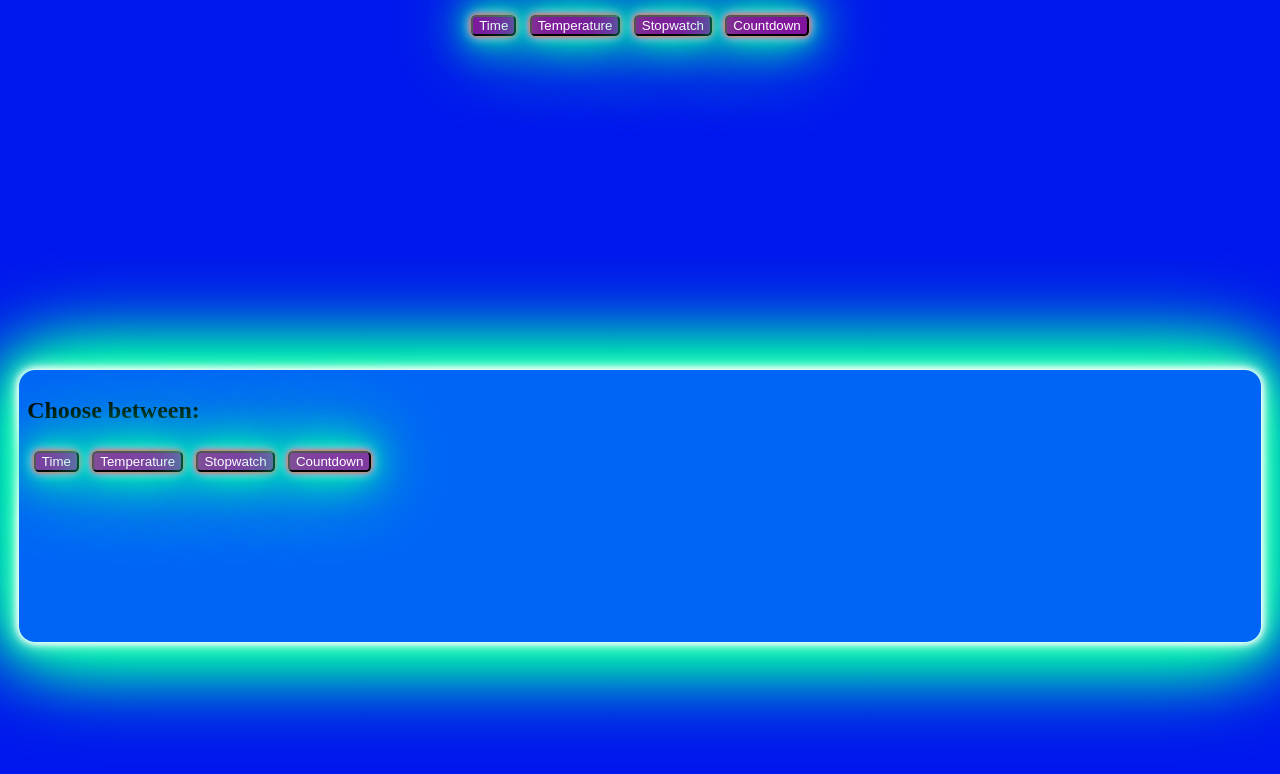
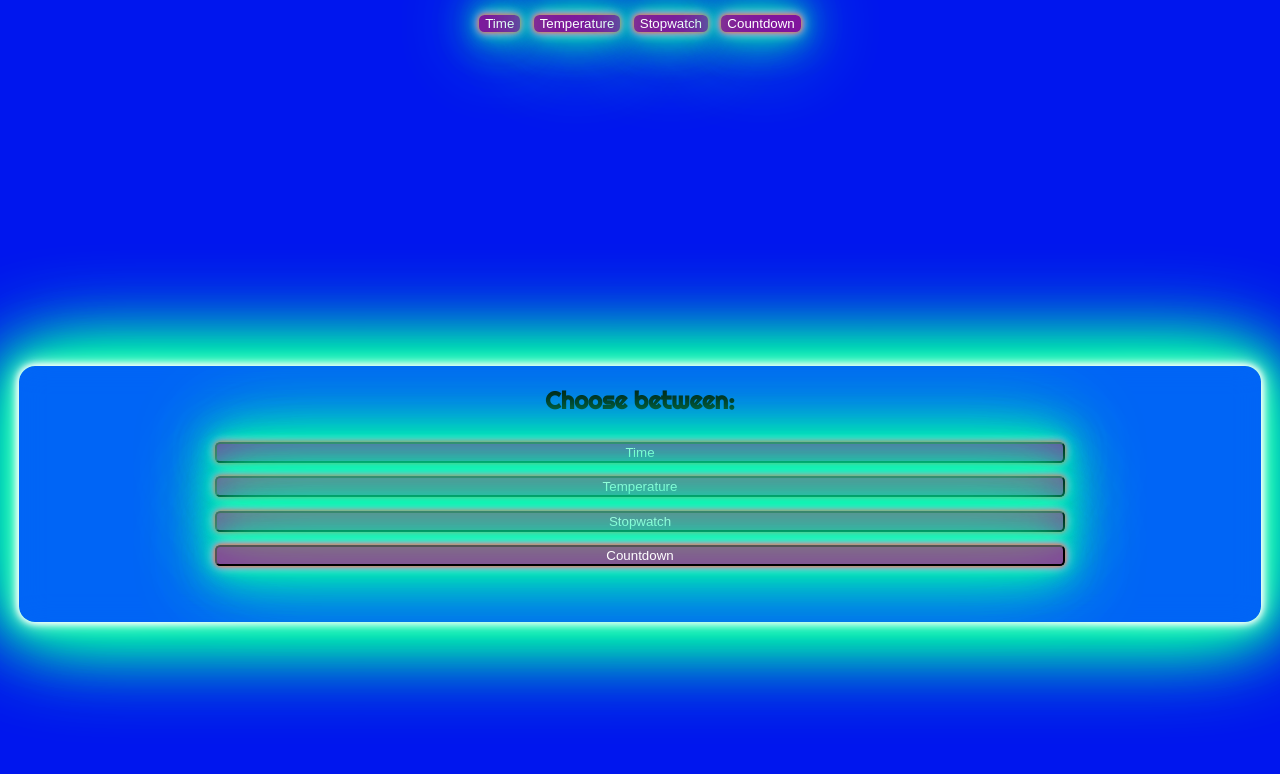
Before and after one commit to fliderman01/myclocks, a React (Create React App) app: page / in a window 1280 px wide. Shown: the top 774 px of the page. Built offline with nearby package versions, Linux system fonts and the light colour scheme.

Commit message:
added styles - 12 files modified

```diff
--- a/src/components/Countdown.css
+++ b/src/components/Countdown.css
@@ -1,3 +1,29 @@
 .CDown {
   background: #65dc98;
+  display: flex;
+  flex-direction: column;
+  justify-content: center;
+  align-items: center;
 }
+#CDownNum {
+  color: #de004e;
+  -webkit-text-stroke: 0.4px black;
+  text-shadow: 0 0 7px #de004e, 0 0 10px #de004e, 0 0 21px #de004e,
+    0 0 42px rgb(0, 255, 242), 0 0 82px rgb(0, 255, 242),
+    0 0 92px rgb(0, 255, 242), 0 0 102px rgb(0, 255, 242),
+    0 0 151px rgb(0, 255, 242);
+}
+#hours, #minutes, #seconds {
+  height: 1.5em;
+  width: 3em;
+  border-radius: 0.4em;
+  outline: none;
+  border-color: #9ecaed;
+  box-shadow: 0 0 10px #9ecaed;
+  margin: 4.5em .4em;
+}
+
+#hours:focus, #minutes:focus, #seconds:focus {
+  background-color: #de004e;
+  color: #1afe49;
+}
--- a/src/components/Countdown.js
+++ b/src/components/Countdown.js
@@ -87,7 +87,7 @@ export default function Countdown() {
         </div>
       ) : (
         <div className="clock">
-          <p>
+          <p id="CDownNum">
             {hour < 10 ? '0' + hour : hour}:{min < 10 ? '0' + min : min}:
             {sec < 10 ? '0' + sec : sec}
           </p>
--- a/src/components/Cover.css
+++ b/src/components/Cover.css
@@ -8,5 +8,10 @@
 }
 /* COVER */
 .Cover {
+  font-family: 'Righteous', cursive;
+  text-align: center;
   background: rgba(0, 179, 254, 0.5);
+  display: flex;
+  flex-direction: column;
+  padding: 0 15%;
 }
--- a/src/components/Cover.js
+++ b/src/components/Cover.js
@@ -6,16 +6,16 @@ export default function Cover(props) {
   return (
     <article className="Cover">
       <h1>Choose between:</h1>
-      <button className="btn" onClick={() => props.displayTime()}>
+      <button className="btn hov" onClick={() => props.displayTime()}>
         Time
       </button>
-      <button className="btn" onClick={() => props.displayTemp()}>
+      <button className="btn hov" onClick={() => props.displayTemp()}>
         Temperature
       </button>
-      <button className="btn" onClick={() => props.displayStWatch()}>
+      <button className="btn hov" onClick={() => props.displayStWatch()}>
         Stopwatch
       </button>
-      <button className="btn" onClick={() => props.displayCDown()}>
+      <button className="btn hov" onClick={() => props.displayCDown()}>
         Countdown
       </button>
     </article>
--- a/src/components/Header.css
+++ b/src/components/Header.css
@@ -0,0 +1,9 @@
+header > button {
+  border-bottom-left-radius: 1em solid;
+  border: none;
+}
+/* cover + header buttons */
+.hov:hover {
+  background-color: #1afe49;
+  cursor: pointer;
+}
--- a/src/components/Header.js
+++ b/src/components/Header.js
@@ -6,10 +6,18 @@ export default function Header(props) {
   return (
     <>
       <>
-        <button onClick={() => props.displayTime()}>Time</button>
-        <button onClick={() => props.displayTemp()}>Temperature</button>
-        <button onClick={() => props.displayStWatch()}>Stopwatch</button>
-        <button onClick={() => props.displayCDown()}>Countdown</button>
+        <button className="hov" onClick={() => props.displayTime()}>
+          Time
+        </button>
+        <button className="hov" onClick={() => props.displayTemp()}>
+          Temperature
+        </button>
+        <button className="hov" onClick={() => props.displayStWatch()}>
+          Stopwatch
+        </button>
+        <button className="hov" onClick={() => props.displayCDown()}>
+          Countdown
+        </button>
       </>
     </>
   );
--- a/src/components/Stopwatch.css
+++ b/src/components/Stopwatch.css
@@ -1,3 +1,22 @@
 .StWatch {
   background: rgba(254, 0, 254, 0.5);
+  display: flex;
+  flex-direction: column;
+  justify-content: center;
+  align-items: center;
 }
+.clock > p {
+  font-family: 'Righteous', cursive;
+  font-size: 1em;;
+  color: #20ee49;
+  -webkit-text-stroke: 1px black;
+  text-shadow:
+  0 0 7px #20ee49,
+  0 0 10px #20ee49,
+  0 0 21px #20ee49,
+  0 0 42px rgb(0, 255, 242),
+  0 0 82px rgb(0, 255, 242),
+  0 0 92px rgb(0, 255, 242),
+  0 0 102px rgb(0, 255, 242),
+  0 0 151px rgb(0, 255, 242);
+}
--- a/src/components/Stopwatch.js
+++ b/src/components/Stopwatch.js
@@ -42,7 +42,6 @@ export default function Stopwatch() {
   });
 
   return (
-    <>
     <article className="StWatch">
       <div className="clock">
         <p>
@@ -71,6 +70,5 @@ export default function Stopwatch() {
         </button>
       </div>
     </article>
-    </>
   );
 }
--- a/src/components/Temp.css
+++ b/src/components/Temp.css
@@ -1,3 +1,30 @@
 .Temp {
   background: rgba(212, 255, 0, 0.74);
+  display: flex;
+  flex-direction: column;
+  justify-content: center;
+  align-items: center;
 }
+.Temp > p {
+  font-family: 'Righteous', cursive;
+  font-size: 2.5em;
+  text-align: center;
+  color: #ff6e27;
+  -webkit-text-stroke: 0.4px black;
+  text-shadow: 0 0 7px #ff6e27, 0 0 10px #ff6e27, 0 0 21px #ff6e27,
+    0 0 42px rgb(255, 255, 255), 0 0 82px rgb(255, 255, 255),
+    0 0 92px rgb(255, 255, 255), 0 0 87px rgb(255, 255, 255),
+    0 0 111px rgb(255, 255, 255);
+}
+#temp {
+  height: 1.5em;
+  width: 15em;
+  border-radius: 0.4em;
+  outline: none;
+  border-color: #9ecaed;
+  box-shadow: 0 0 10px #9ecaed;
+}
+#temp:focus {
+  background-color: #de004e;
+  color: #1afe49;
+}
--- a/src/components/Temp.js
+++ b/src/components/Temp.js
@@ -45,6 +45,7 @@ export default function Temp() {
             onKeyPress={uplCity}
             value={clear}
             onChange={(e) => setClear(e.target.value)}
+            id="temp"
           />
         </label>
       </article>
--- a/src/components/Time.css
+++ b/src/components/Time.css
@@ -1,3 +1,21 @@
 .Time {
   background: rgba(0, 179, 254, 0.5);
+  display: flex;
+  align-items: center;
+  justify-content: center;
 }
+.clock {
+  font-family: 'Righteous', cursive;
+  font-size: 2.7em;
+  color: #defe47;
+  -webkit-text-stroke: .4px black;
+  text-shadow:
+  0 0 7px #defe47,
+  0 0 10px #defe47,
+  0 0 21px #defe47,
+  0 0 42px rgb(0, 255, 242),
+  0 0 82px rgb(0, 255, 242),
+  0 0 92px rgb(0, 255, 242),
+  0 0 102px rgb(0, 255, 242),
+  0 0 151px rgb(0, 255, 242);
+}
--- a/src/style.css
+++ b/src/style.css
@@ -1,3 +1,6 @@
+@import url('https://fonts.googleapis.com/css2?family=Orbitron:wght@400;500&display=swap');
+@import url('https://fonts.googleapis.com/css2?family=Orbitron:wght@400;500&family=Righteous&display=swap');
+
 body {
   background-color: #0016ee;
 }
@@ -30,14 +33,3 @@ button {
     0 0 11px #fff, 0 0 21px #0fa, 0 0 44px #0fa, 0 0 45px #0fa, 0 0 87px #0fa,
     0 0 97px #0fa;
 }
-/* COVER */
-
-/* TIME */
-
-/* TEMP */
-
-/* STOPWATCH */
-
-/* COUNTDOWN */
-
-/* ALARM */
```
Lines whose indentation alone changed are shown as unchanged.
